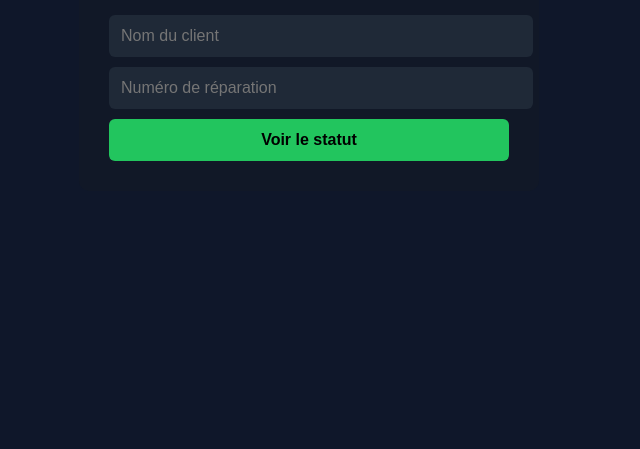
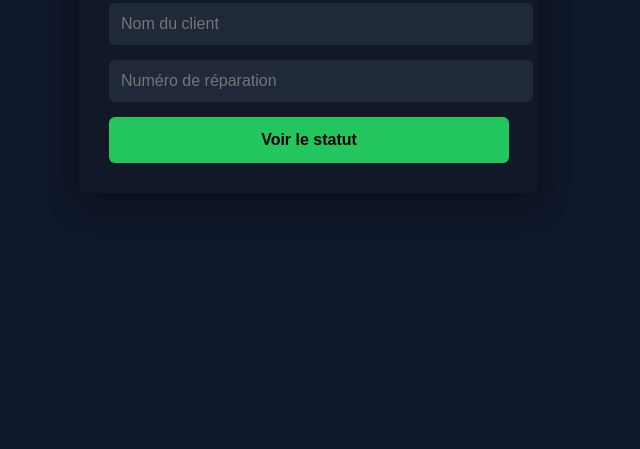
Before and after one commit to mauvais-crypto/badtrott-site, a plain HTML site: page suivi.html in a window 1280 px wide. Shown: the part 351-800 px from the top of the page, without its empty margins (331-971 px from the left). Drawn offline with nearby package versions, Linux system fonts and the light colour scheme.

Commit message:
Update suivi.html

```diff
--- a/suivi.html
+++ b/suivi.html
@@ -2,9 +2,10 @@
 <html lang="fr">
 <head>
   <meta charset="UTF-8" />
-  <title>Suivi de réparation - BadTrott</title>
-  <meta name="viewport" content="width=device-width, initial-scale=1.0" />
+  <title>Suivi de réparation – BadTrott</title>
+  <meta name="viewport" content="width=device-width, initial-scale=1" />
 
+  <!-- Supabase CDN -->
   <script src="https://cdn.jsdelivr.net/npm/@supabase/supabase-js"></script>
 
   <style>
@@ -27,27 +28,38 @@
       width: 90%;
       max-width: 400px;
       text-align: center;
+      box-shadow: 0 10px 30px rgba(0,0,0,0.4);
     }
 
-    input, button {
+    h2 {
+      margin-bottom: 20px;
+    }
+
+    input {
       width: 100%;
       padding: 12px;
-      margin-top: 10px;
+      margin-bottom: 15px;
       border: none;
       border-radius: 6px;
+      background: #1f2937;
+      color: white;
       font-size: 16px;
     }
 
-    input {
-      background: #1f2937;
-      color: white;
+    button {
+      width: 100%;
+      padding: 14px;
+      background: #22c55e;
+      border: none;
+      border-radius: 6px;
+      color: black;
+      font-weight: bold;
+      font-size: 16px;
+      cursor: pointer;
     }
 
-    button {
-      background: #22c55e;
-      color: black;
-      font-weight: bold;
-      cursor: pointer;
+    button:hover {
+      background: #16a34a;
     }
 
     .result {
@@ -55,17 +67,19 @@
       padding: 15px;
       background: #1f2937;
       border-radius: 6px;
+      display: none;
     }
   </style>
 </head>
 <body>
+
 <div class="box">
   <h2>Suivi de réparation</h2>
   <input id="nom" placeholder="Nom du client" />
   <input id="numero" placeholder="Numéro de réparation" />
   <button onclick="rechercher()">Voir le statut</button>
 
-    <div id="resultat" class="result" style="display:none;"></div>
+  <div id="resultat" class="result"></div>
 </div>
 
 <script>
@@ -99,5 +113,6 @@
     `;
   }
 </script>
+
 </body>
 </html>
```
Lines whose indentation alone changed are shown as unchanged.
